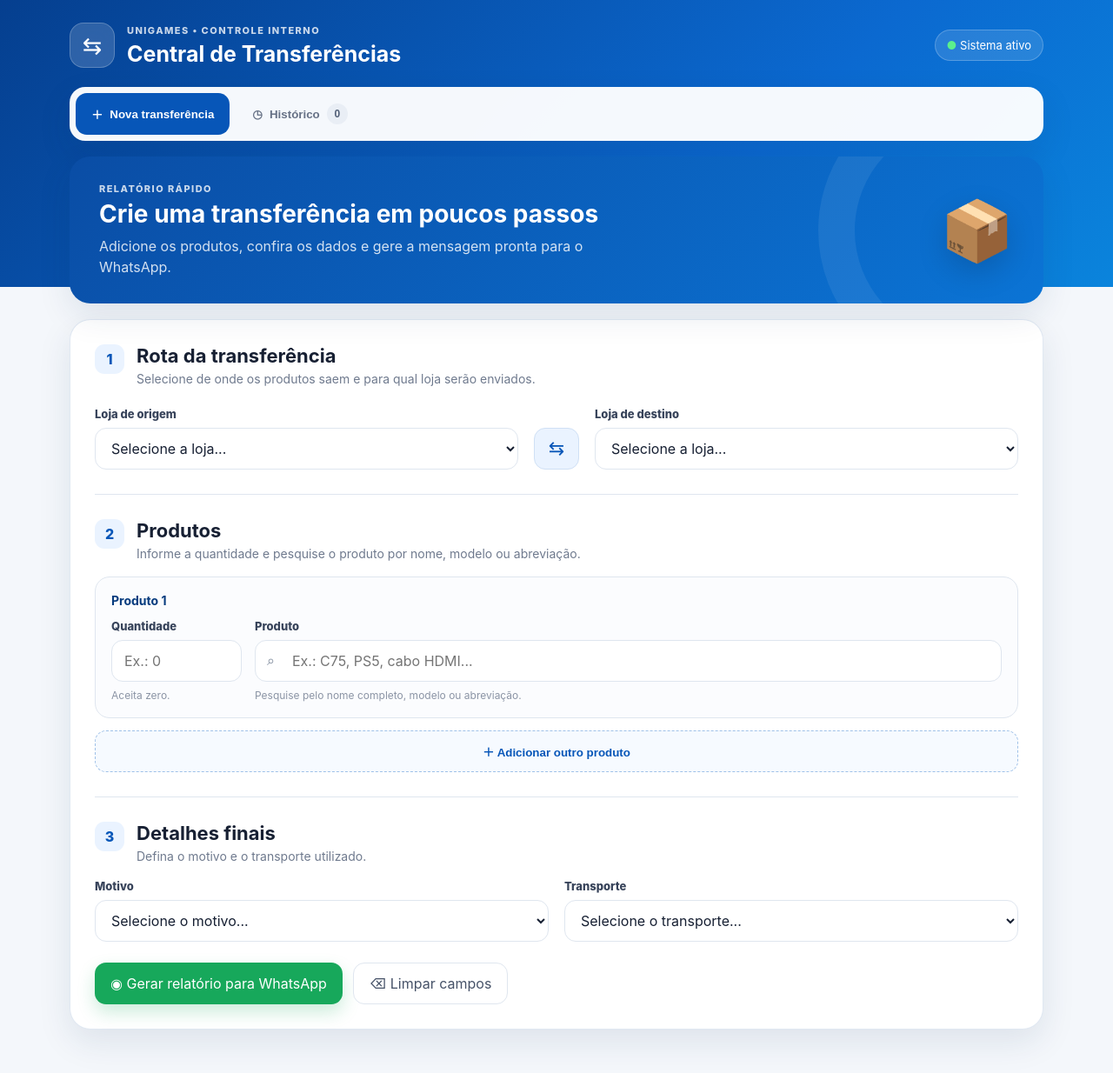
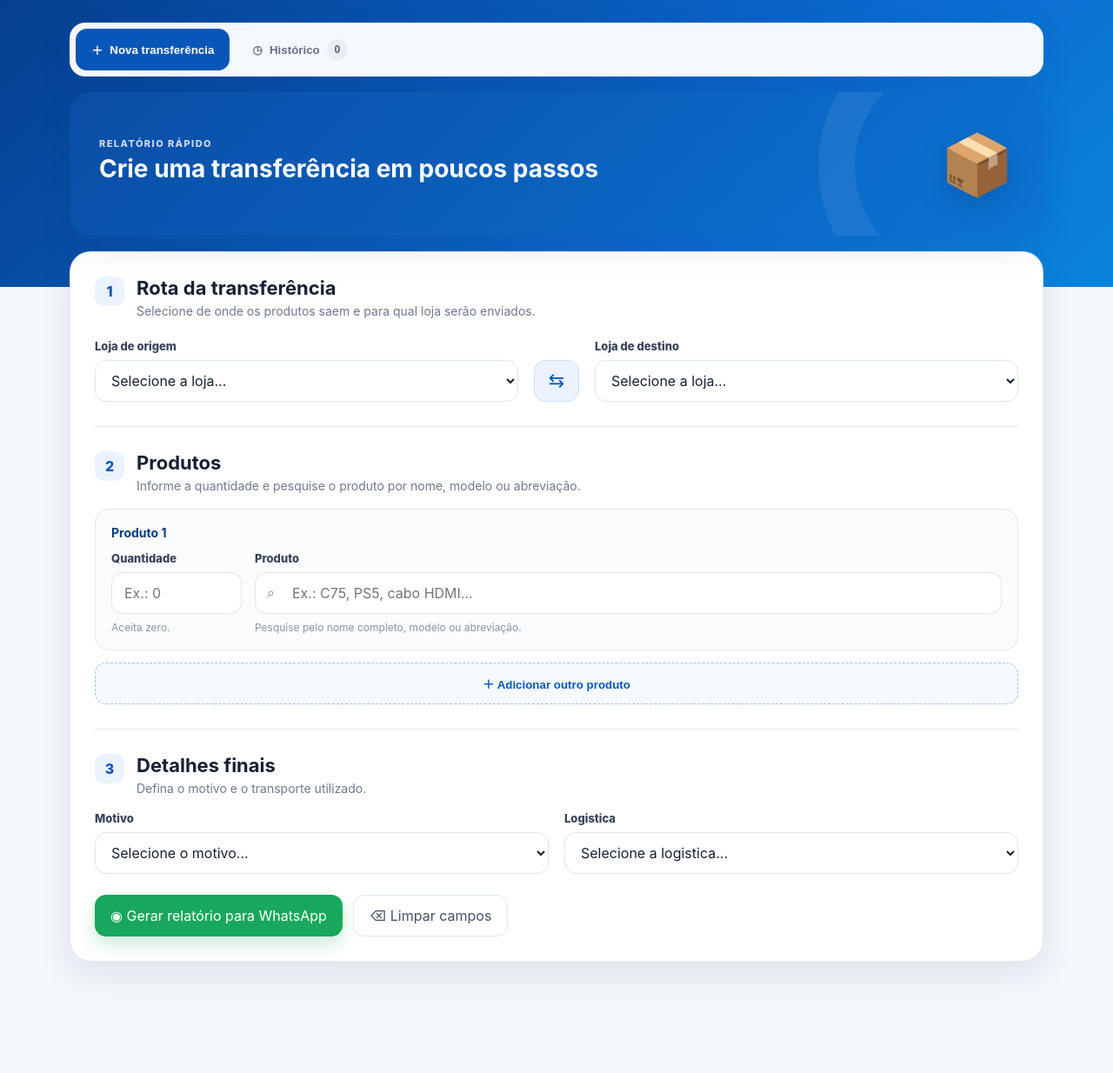
Before and after one commit to pqpneri/teste, a plain HTML site: page index.html in a window 1280 px wide. Shown: the whole page at 87% size. After the commit the page ends 1162 px from the top, so only its background shows below. Drawn offline with Linux system fonts and the light colour scheme.

Commit message:
Update page title and transport options in index.html

```diff
--- a/index.html
+++ b/index.html
@@ -4,22 +4,12 @@
   <meta charset="UTF-8" />
   <meta name="viewport" content="width=device-width, initial-scale=1.0" />
   <meta name="theme-color" content="#0756b8" />
-  <title>Transferências Unigames</title>
+  <title>Neri - Ferramentas</title>
   <link rel="stylesheet" href="styles.css" />
 </head>
 <body>
   <div class="page-bg"></div>
   <main class="app-shell">
-    <header class="topbar">
-      <div class="brand">
-        <div class="brand-mark" aria-hidden="true">⇆</div>
-        <div>
-          <span class="eyebrow">UNIGAMES • CONTROLE INTERNO</span>
-          <h1>Central de Transferências</h1>
-        </div>
-      </div>
-      <div class="topbar-badge"><span>●</span> Sistema ativo</div>
-    </header>
 
     <nav class="tabs" aria-label="Navegação principal">
       <button class="tab-button active" type="button" data-tab="formTab">
@@ -38,7 +28,6 @@
         <div>
           <span class="eyebrow light">RELATÓRIO RÁPIDO</span>
           <h2>Crie uma transferência em poucos passos</h2>
-          <p>Adicione os produtos, confira os dados e gere a mensagem pronta para o WhatsApp.</p>
         </div>
         <div class="hero-illustration" aria-hidden="true">📦</div>
       </div>
@@ -112,11 +101,11 @@
             </label>
 
             <label class="field">
-              <span>Transporte</span>
+              <span>Logistica</span>
               <select id="transporte" required>
-                <option value="">Selecione o transporte...</option>
-                <option>Motoboy</option><option>Carro da empresa</option>
-                <option>Transportadora</option><option>Retirada em loja</option><option>Outro</option>
+                <option value="">Selecione a logistica...</option>
+                <option>MOTO</option><option>CARRO</option>
+                <option>RESIDÊNCIA DO CLIENTE</option><option>RETIRADA EM LOJA</option><option>Outro</option>
               </select>
             </label>
           </div>
```
